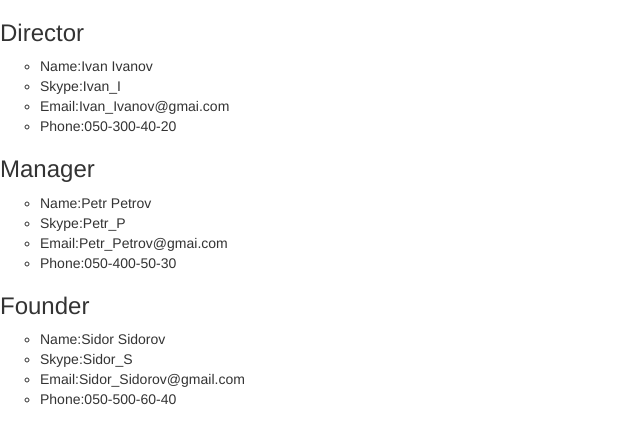
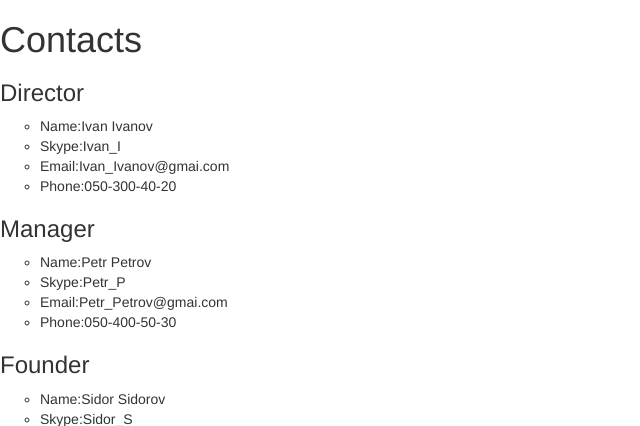
Before and after one commit to ooniversity/ooniversity_django_courses_07, a Python web app: template templates/contact.html in a window 1280 px wide. Shown: the part 52-478 px from the top of the page, without its empty margins (0-640 px from the left). Run offline with Jinja, Linux system fonts and the light colour scheme; the template is opened without the code that fills it, so the values that code supplies are empty.

Commit message:
Added Contacts in contact.html

```diff
--- a/templates/contact.html
+++ b/templates/contact.html
@@ -57,6 +57,7 @@
 
 
 <ul class="list-unstyled">
+	<h1>Contacts</h1>
   <li><h3>Director</h3>
     <ul>
       <li>Name:Ivan Ivanov</li>
```
